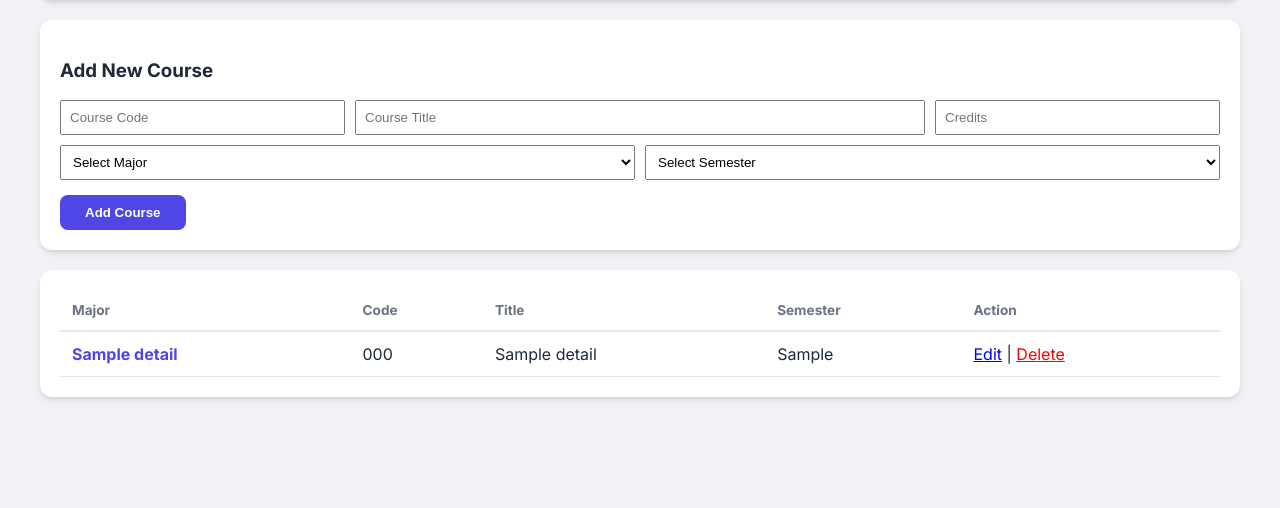
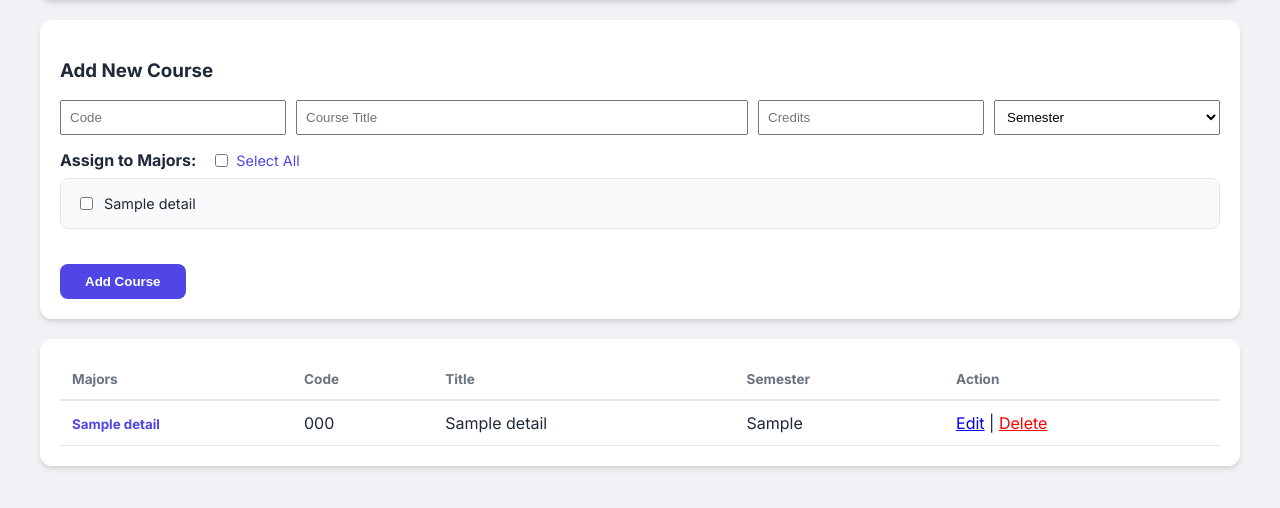
Before and after one commit to MinNyiThatTant/attendanceapp, a PHP site: page /manage_courses.php in a window 1280 px wide. Shown: the part 150-658 px from the top of the page. Run offline with PHP 8.4, Linux system fonts and the light colour scheme; tables that the repository leaves empty or names only in its code hold one stand-in row (values such as "Sample post").

Commit message:
semester select choose

```diff
--- a/manage_courses.php
+++ b/manage_courses.php
@@ -4,12 +4,15 @@ require_once 'database/database.php';
 $db = new Database();
 
 $edit_course = null;
+$assigned_majors = []; // Edit အတွက်
 
 // --- DELETE LOGIC ---
 if (isset($_GET['delete'])) {
     $id = $_GET['delete'];
-    $sql = "DELETE FROM course_details WHERE id = ?";
-    $db->conn->prepare($sql)->execute([$id]);
+    // Bridge table ထဲက data အရင်ဖျက်ပါ
+    $db->conn->prepare("DELETE FROM course_assignments WHERE course_id = ?")->execute([$id]);
+    // Course ကိုဖျက်ပါ
+    $db->conn->prepare("DELETE FROM course_details WHERE id = ?")->execute([$id]);
     header("Location: manage_courses.php?msg=deleted");
     exit();
 }
@@ -20,6 +23,11 @@ if (isset($_GET['edit'])) {
     $stmt = $db->conn->prepare("SELECT * FROM course_details WHERE id = ?");
     $stmt->execute([$id]);
     $edit_course = $stmt->fetch(PDO::FETCH_ASSOC);
+
+    // ဒီ Course ကို ဘယ် Major တွေအတွက် assign လုပ်ထားသလဲဆိုတာ ဆွဲထုတ်ယူခြင်း
+    $stmt_m = $db->conn->prepare("SELECT major_id FROM course_assignments WHERE course_id = ?");
+    $stmt_m->execute([$id]);
+    $assigned_majors = $stmt_m->fetchAll(PDO::FETCH_COLUMN); // [1, 2, 5] စသဖြင့် Array ထွက်လာမည်
 }
 
 // --- ADD or UPDATE LOGIC ---
@@ -28,47 +36,74 @@ if (isset($_POST['save_course'])) {
     $title = $_POST['title'];
     $credits = $_POST['credits'];
     $session_id = $_POST['session_id'];
-    $major_id = $_POST['major_id']; // add new Major ID
+    $major_ids = $_POST['major_ids'] ?? []; // Array of checkboxes
     $course_id = $_POST['course_id'];
 
     if ($course_id) {
-        // UPDATE major_id
-        $sql = "UPDATE course_details SET code=?, title=?, credits=?, session_id=?, major_id=? WHERE id=?";
-        $db->conn->prepare($sql)->execute([$code, $title, $credits, $session_id, $major_id, $course_id]);
-        header("Location: manage_courses.php?msg=updated");
+        // UPDATE
+        $sql = "UPDATE course_details SET code=?, title=?, credits=?, session_id=? WHERE id=?";
+        $db->conn->prepare($sql)->execute([$code, $title, $credits, $session_id, $course_id]);
+
+        // Assignment ဟောင်းတွေကို ဖျက်ပြီး အသစ်ပြန်ထည့်ခြင်း
+        $db->conn->prepare("DELETE FROM course_assignments WHERE course_id = ?")->execute([$course_id]);
+        $new_id = $course_id;
     } else {
-        // INSERT major_id
-        $checkStmt = $db->conn->prepare("SELECT COUNT(*) FROM course_details WHERE code = ?");
-        $checkStmt->execute([$code]);
-        if ($checkStmt->fetchColumn() > 0) {
-            echo "<script>alert('Error: Course Code ($code) ရှိပြီးသားဖြစ်နေပါသည်။'); window.location='manage_courses.php';</script>";
-            exit();
+        // INSERT
+        $sql = "INSERT INTO course_details (code, title, credits, session_id) VALUES (?, ?, ?, ?)";
+        $db->conn->prepare($sql)->execute([$code, $title, $credits, $session_id]);
+        $new_id = $db->conn->lastInsertId();
     }
-        $sql = "INSERT INTO course_details (code, title, credits, session_id, major_id) VALUES (?, ?, ?, ?, ?)";
-        $db->conn->prepare($sql)->execute([$code, $title, $credits, $session_id, $major_id]);
-        header("Location: manage_courses.php?msg=added");
+
+    // Bridge table ထဲသို့ Major များထည့်ခြင်း
+    foreach ($major_ids as $m_id) {
+        $db->conn->prepare("INSERT INTO course_assignments (course_id, major_id) VALUES (?, ?)")
+            ->execute([$new_id, $m_id]);
     }
+    header("Location: manage_courses.php?msg=success");
     exit();
 }
 
-// take data
+// Data fetching for UI
 $sessions = $db->conn->query("SELECT * FROM session_details")->fetchAll(PDO::FETCH_ASSOC);
 $majors = $db->conn->query("SELECT * FROM major_details")->fetchAll(PDO::FETCH_ASSOC);
 
-// join Major name
-$courses = $db->conn->query("SELECT cd.*, sd.term, md.title as major_name
+// Table အတွက် Query (GROUP_CONCAT သုံးပြီး Major နာမည်များကို စုပြမည်)
+$courses = $db->conn->query("SELECT cd.*, sd.term, GROUP_CONCAT(md.title SEPARATOR ', ') as major_names
                              FROM course_details cd
                              LEFT JOIN session_details sd ON cd.session_id = sd.id
-                             LEFT JOIN major_details md ON cd.major_id = md.id
-                             ORDER BY cd.major_id, sd.id")->fetchAll(PDO::FETCH_ASSOC);
+                             LEFT JOIN course_assignments ca ON cd.id = ca.course_id
+                             LEFT JOIN major_details md ON ca.major_id = md.id
+                             GROUP BY cd.id
+                             ORDER BY sd.id")->fetchAll(PDO::FETCH_ASSOC);
 ?>
 
 <!DOCTYPE html>
 <html>
+
 <head>
     <title>Manage Courses</title>
     <link rel="stylesheet" href="css/attendance.css">
+    <style>
+        .major-checkbox-group {
+            display: grid;
+            grid-template-columns: repeat(3, 1fr);
+            gap: 10px;
+            background: #f9fafb;
+            padding: 15px;
+            border-radius: 8px;
+            border: 1px solid #e5e7eb;
+        }
+
+        .checkbox-item {
+            display: flex;
+            align-items: center;
+            gap: 8px;
+            font-size: 0.9rem;
+            cursor: pointer;
+        }
+    </style>
 </head>
+
 <body>
     <div class="container">
         <header class="attendance-header">
@@ -81,36 +116,42 @@ $courses = $db->conn->query("SELECT cd.*, sd.term, md.title as major_name
             <form method="POST">
                 <input type="hidden" name="course_id" value="<?= $edit_course['id'] ?? '' ?>">
 
-            <div style="display:grid; grid-template-columns: 1fr 2fr 1fr; gap:10px; margin-bottom:10px;">
-                <input type="text" name="code" placeholder="Course Code" required value="<?= $edit_course['code'] ?? '' ?>" style="padding:8px;">
+                <div style="display:grid; grid-template-columns: 1fr 2fr 1fr 1fr; gap:10px; margin-bottom:15px;">
+                    <input type="text" name="code" placeholder="Code" required value="<?= $edit_course['code'] ?? '' ?>" style="padding:8px;">
                     <input type="text" name="title" placeholder="Course Title" required value="<?= $edit_course['title'] ?? '' ?>" style="padding:8px;">
                     <input type="number" name="credits" placeholder="Credits" required value="<?= $edit_course['credits'] ?? '' ?>" style="padding:8px;">
-            </div>
-
-            <div style="display:grid; grid-template-columns: 1fr 1fr; gap:10px;">
-                <select name="major_id" required style="padding:8px;">
-                    <option value="">Select Major</option>
-                    <?php foreach($majors as $m): ?>
-                        <option value="<?=$m['id']?>" <?= (isset($edit_course) && $edit_course['major_id'] == $m['id']) ? 'selected' : '' ?> >
-                            <?=$m['title']?>
-                        </option>
-                    <?php endforeach; ?>
-                </select>
-
                     <select name="session_id" required style="padding:8px;">
-                    <option value="">Select Semester</option>
-                    <?php foreach($sessions as $s): ?>
-                        <option value="<?=$s['id']?>" <?= (isset($edit_course) && $edit_course['session_id'] == $s['id']) ? 'selected' : '' ?> >
-                            <?=$s['term']?>
-                        </option>
+                        <option value="">Semester</option>
+                        <?php foreach ($sessions as $s): ?>
+                            <option value="<?= $s['id'] ?>" <?= (isset($edit_course) && $edit_course['session_id'] == $s['id']) ? 'selected' : '' ?>><?= $s['term'] ?></option>
                         <?php endforeach; ?>
                     </select>
                 </div>
 
-            <button type="submit" name="save_course" class="save-btn" style="width: auto; margin-top: 15px; padding: 10px 25px;">
+                <div style="margin-bottom:15px;">
+                    <div style="display:flex; align-items: center; gap: 15px; margin-bottom:8px;">
+                        <label style="font-weight:bold;">Assign to Majors:</label>
+
+                        <label style="font-size: 0.9rem; cursor: pointer; color: #4f46e5; display: flex; align-items: center; gap: 5px;">
+                            <input type="checkbox" id="selectAllMajors"> Select All
+                        </label>
+                    </div>
+
+                    <div class="major-checkbox-group">
+                        <?php foreach ($majors as $m): ?>
+                            <label class="checkbox-item">
+                                <input type="checkbox" name="major_ids[]" class="major-checkbox" value="<?= $m['id'] ?>"
+                                    <?= in_array($m['id'], $assigned_majors) ? 'checked' : '' ?>>
+                                <?= $m['title'] ?>
+                            </label>
+                        <?php endforeach; ?>
+                    </div>
+                </div>
+
+                <button type="submit" name="save_course" class="save-btn" style="width: auto; padding: 10px 25px;">
                     <?= $edit_course ? "Update Course" : "Add Course" ?>
                 </button>
-            <?php if($edit_course): ?>
+                <?php if ($edit_course): ?>
                     <a href="manage_courses.php" style="margin-left: 10px; color: #666;">Cancel</a>
                 <?php endif; ?>
             </form>
@@ -120,7 +161,7 @@ $courses = $db->conn->query("SELECT cd.*, sd.term, md.title as major_name
             <table class="student-table">
                 <thead>
                     <tr>
-                    <th>Major</th>
+                        <th style="width:20%">Majors</th>
                         <th>Code</th>
                         <th>Title</th>
                         <th>Semester</th>
@@ -128,15 +169,15 @@ $courses = $db->conn->query("SELECT cd.*, sd.term, md.title as major_name
                     </tr>
                 </thead>
                 <tbody>
-                <?php foreach($courses as $c): ?>
+                    <?php foreach ($courses as $c): ?>
                         <tr>
-                    <td><span style="color:#4f46e5; font-weight:bold;"><?=$c['major_name'] ?? 'N/A'?></span></td>
-                    <td><?=$c['code']?></td>
-                    <td><?=$c['title']?></td>
-                    <td><?=$c['term'] ?? 'Not Assigned'?></td>
+                            <td><small style="color:#4f46e5; font-weight:bold;"><?= $c['major_names'] ?: 'None' ?></small></td>
+                            <td><?= $c['code'] ?></td>
+                            <td><?= $c['title'] ?></td>
+                            <td><?= $c['term'] ?></td>
                             <td>
-                        <a href="manage_courses.php?edit=<?=$c['id']?>">Edit</a> |
-                        <a href="manage_courses.php?delete=<?=$c['id']?>" style="color: red;" onclick="return confirm('ဖျက်ရန် သေချာပါသလား?')">Delete</a>
+                                <a href="?edit=<?= $c['id'] ?>">Edit</a> |
+                                <a href="?delete=<?= $c['id'] ?>" style="color: red;" onclick="return confirm('Sure?')">Delete</a>
                             </td>
                         </tr>
                     <?php endforeach; ?>
@@ -144,5 +185,29 @@ $courses = $db->conn->query("SELECT cd.*, sd.term, md.title as major_name
             </table>
         </div>
     </div>
+
+
+    <script>
+        document.getElementById('selectAllMajors').addEventListener('change', function() {
+            // အောက်က major checkbox အားလုံးကို ယူမယ်
+            const checkboxes = document.querySelectorAll('.major-checkbox');
+
+            // Select All ရဲ့ အခြေအနေ (Checked ဖြစ်လား၊ မဖြစ်လား) အတိုင်း အကုန်လိုက်ပြောင်းမယ်
+            checkboxes.forEach(checkbox => {
+                checkbox.checked = this.checked;
+            });
+        });
+
+        // အကယ်၍ checkbox တစ်ခုချင်းစီကို လိုက်ဖြုတ်ရင် Select All ကလည်း auto ပြန်ဖြုတ်ပေးဖို့ (Optional)
+        const majorCheckboxes = document.querySelectorAll('.major-checkbox');
+        majorCheckboxes.forEach(checkbox => {
+            checkbox.addEventListener('change', function() {
+                const selectAll = document.getElementById('selectAllMajors');
+                const allChecked = Array.from(majorCheckboxes).every(cb => cb.checked);
+                selectAll.checked = allChecked;
+            });
+        });
+    </script>
 </body>
+
 </html>
```
Also changed, not shown: attendance.php (+13 -6 lines), import_students.php (added, +35 -0 lines), manage_registration.php (+37 -18 lines), manage_students.php (+25 -6 lines). Lines whose indentation alone changed are shown as unchanged.
